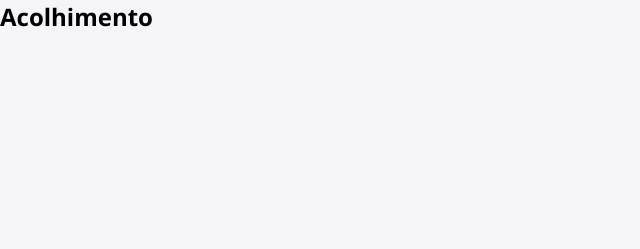
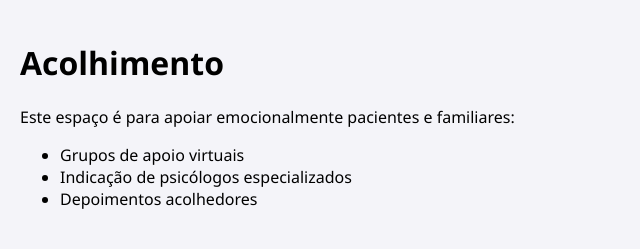
Before and after one commit to ManuArantes/MiasteniaC, a plain HTML site: page pages/acolhimento.html in a window 1280 px wide. Shown: the whole page, without its empty margins (0-640 px from the left). Drawn offline with Linux system fonts and the light colour scheme; files that its build step writes are made by us from their sources.

Commit message:
Update acolhimento.html

```diff
--- a/pages/acolhimento.html
+++ b/pages/acolhimento.html
@@ -1 +1,19 @@
-<html><head><link rel="stylesheet" href="../styles/style.css"></head><body><h2>Acolhimento</h2></body></html>
+<!DOCTYPE html>
+<html lang="pt-BR">
+<head>
+  <meta charset="UTF-8" />
+  <title>Acolhimento</title>
+  <link rel="stylesheet" href="../css/style.css" />
+</head>
+<body>
+  <main>
+    <h1>Acolhimento</h1>
+    <p>Este espaço é para apoiar emocionalmente pacientes e familiares:</p>
+    <ul>
+      <li>Grupos de apoio virtuais</li>
+      <li>Indicação de psicólogos especializados</li>
+      <li>Depoimentos acolhedores</li>
+    </ul>
+  </main>
+</body>
+</html>
```
